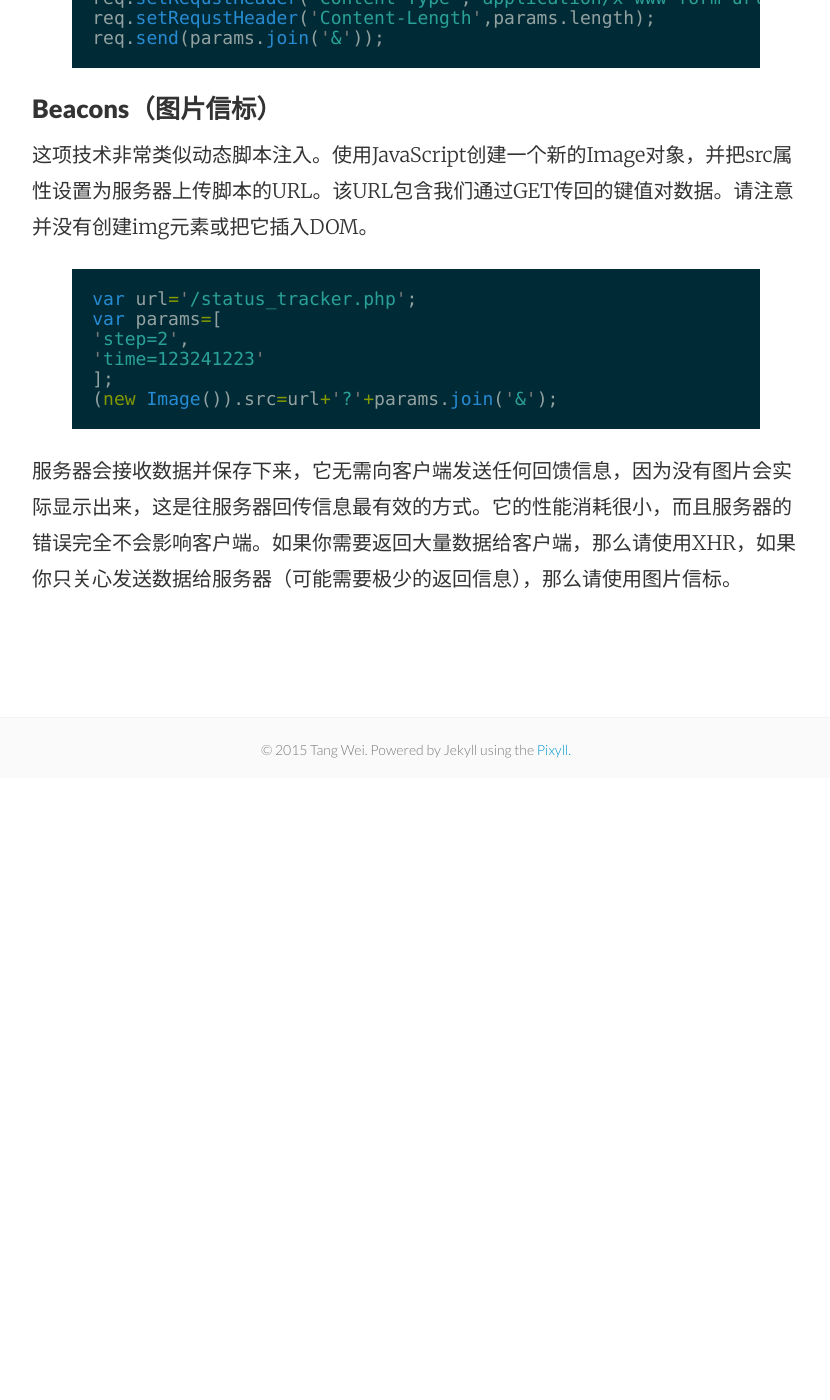
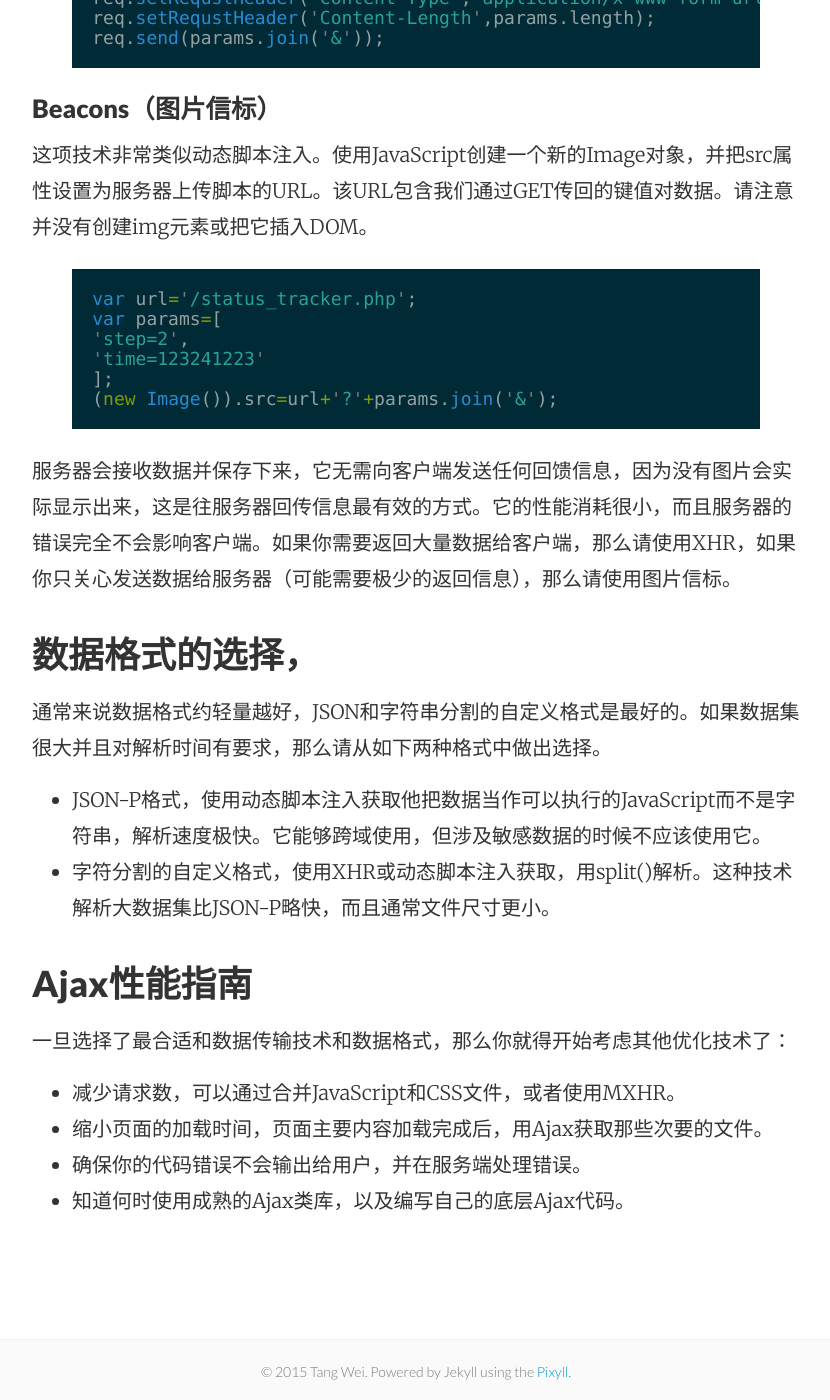
Before and after one commit to tw93/tw93.github.io, a Jekyll site: the page built from _posts/2015-02-11-High-Performance-JavaScript-6.md, in a window 1280 px wide and 1400 px high, scrolled down 2918 px. Shown: the whole window, without its empty margins (224-1054 px from the left). Built offline with Jekyll 4.4.1, drawn with Linux system fonts in a browser that asks for light colours; before the commit the page ends 3696 px from its top, so only the background shows below that; some of the changed text lies outside the part shown.

Commit message:
修改了ajax这篇文件

```diff
--- a/_posts/2015-02-11-High-Performance-JavaScript-6.md
+++ b/_posts/2015-02-11-High-Performance-JavaScript-6.md
@@ -1,6 +1,6 @@
 ---
 layout:     post
-title:      高性能JavaScript--ajax
+title:      高性能JavaScript--Ajax
 date:       2015-02-14 21:47:29
 summary:    Ajax是高性能JavaScript的基础，它可以通过延迟下载体积较大的资源文件来使页面加载更快，它通过异步的方式在客户端和服务器之间传递数据，从而避免页面资源一窝蜂的下载。它甚至可以只用一个HTTP请求就获得整个页面的资源。选择合适的传输方式和最有效的数据格式，可以显著改善用户和网站的交互体验。
 categories: JavaScript  学习笔记
@@ -97,3 +97,15 @@ var params=[
 {% endhighlight %}
 
 服务器会接收数据并保存下来，它无需向客户端发送任何回馈信息，因为没有图片会实际显示出来，这是往服务器回传信息最有效的方式。它的性能消耗很小，而且服务器的错误完全不会影响客户端。如果你需要返回大量数据给客户端，那么请使用XHR，如果你只关心发送数据给服务器（可能需要极少的返回信息），那么请使用图片信标。
+
+###数据格式的选择，
+通常来说数据格式约轻量越好，JSON和字符串分割的自定义格式是最好的。如果数据集很大并且对解析时间有要求，那么请从如下两种格式中做出选择。
+ - JSON-P格式，使用动态脚本注入获取他把数据当作可以执行的JavaScript而不是字符串，解析速度极快。它能够跨域使用，但涉及敏感数据的时候不应该使用它。
+ - 字符分割的自定义格式，使用XHR或动态脚本注入获取，用split()解析。这种技术解析大数据集比JSON-P略快，而且通常文件尺寸更小。
+
+###Ajax性能指南
+一旦选择了最合适和数据传输技术和数据格式，那么你就得开始考虑其他优化技术了：
+ - 减少请求数，可以通过合并JavaScript和CSS文件，或者使用MXHR。
+ - 缩小页面的加载时间，页面主要内容加载完成后，用Ajax获取那些次要的文件。
+ - 确保你的代码错误不会输出给用户，并在服务端处理错误。
+ - 知道何时使用成熟的Ajax类库，以及编写自己的底层Ajax代码。
```
